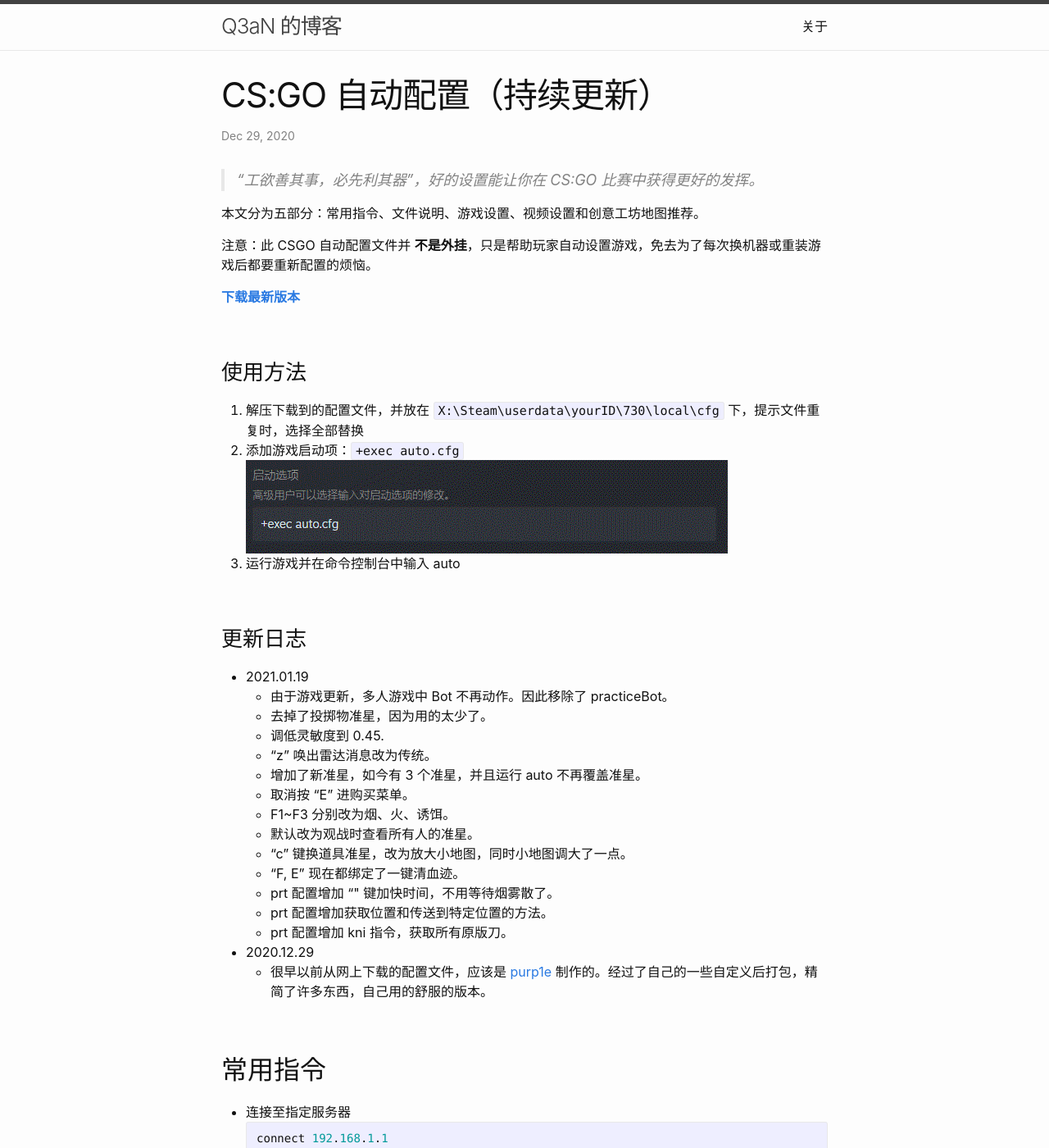
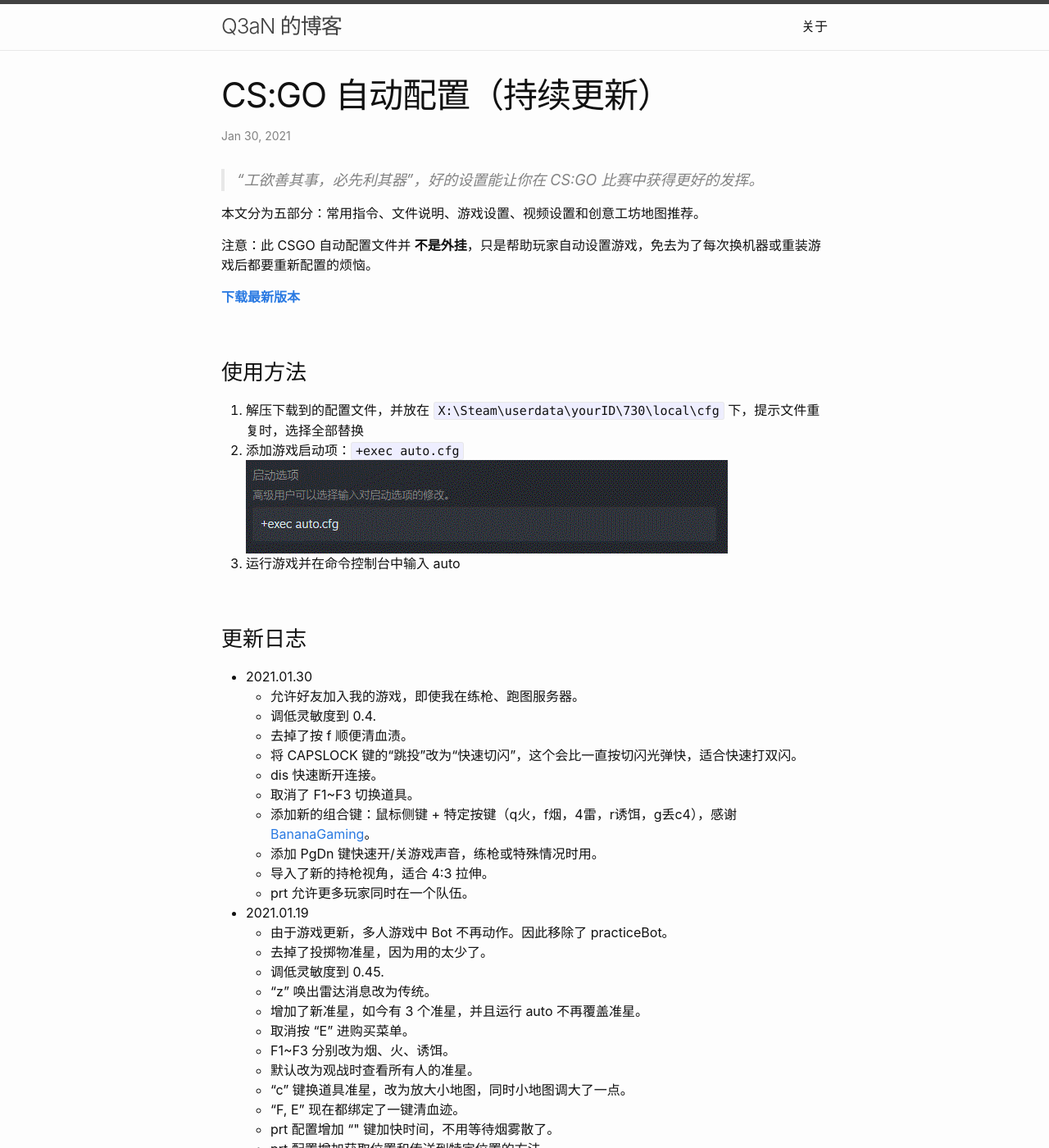
Before and after one commit to quan3969/quan3969.github.io, a Jekyll site: the page built from _posts/2020-12-29-csgo-auto-script.md, in a window 1280 px wide and 1400 px high. Shown: the whole window at 82% size. Built offline with Jekyll 4.4.1, drawn with Linux system fonts in a browser that asks for light colours.

Commit message:
modify and update content

````diff
--- a/_posts/2020-12-29-csgo-auto-script.md
+++ b/_posts/2020-12-29-csgo-auto-script.md
@@ -1,6 +1,6 @@
 ---
 layout: post
-date:   2020-12-29 15:03:19 +0800
+date:   2021-01-30 19:27:11 +0800
 title:  "CS:GO 自动配置（持续更新）"
 permalink: /csgo
 ---
@@ -19,6 +19,17 @@
 3. 运行游戏并在命令控制台中输入 auto
 
 ### 更新日志
+* 2021.01.30
+  * 允许好友加入我的游戏，即使我在练枪、跑图服务器。
+  * 调低灵敏度到 0.4.
+  * 去掉了按 f 顺便清血渍。
+  * 将 CAPSLOCK 键的“跳投”改为“快速切闪”，这个会比一直按切闪光弹快，适合快速打双闪。
+  * dis 快速断开连接。
+  * 取消了 F1~F3 切换道具。
+  * 添加新的组合键：鼠标侧键 + 特定按键（q火，f烟，4雷，r诱饵，g丢c4），感谢 [BananaGaming](https://settings.gg/player/24801023)。
+  * 添加 PgDn 键快速开/关游戏声音，练枪或特殊情况时用。
+  * 导入了新的持枪视角，适合 4:3 拉伸。
+  * prt 允许更多玩家同时在一个队伍。
 
 * 2021.01.19
   * 由于游戏更新，多人游戏中 Bot 不再动作。因此移除了 practiceBot。
@@ -61,7 +72,7 @@
 
 * 设置鼠标灵敏度
 ```c
-sensitivity 0.55
+sensitivity 0.4
 ```
 
 * 设置音量
````
Also changed, not shown: _posts/2021-01-29-winpe-ch-cn.md (+1 -1 lines).
